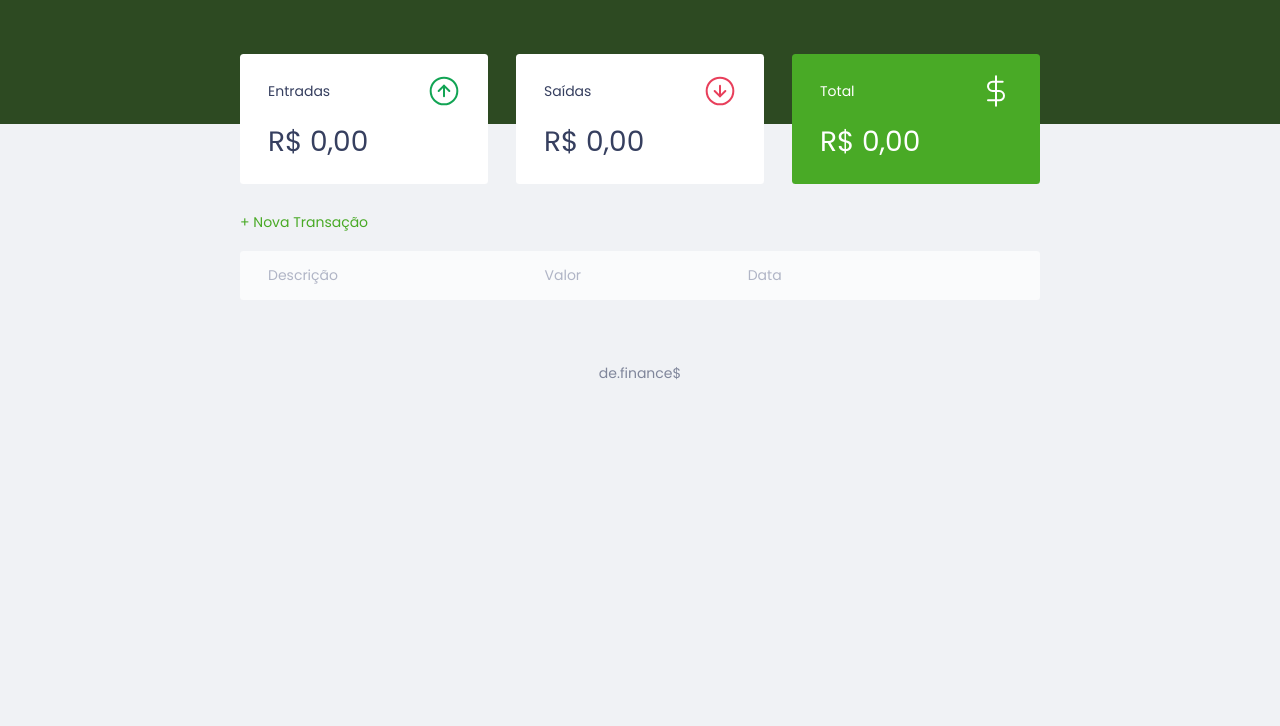
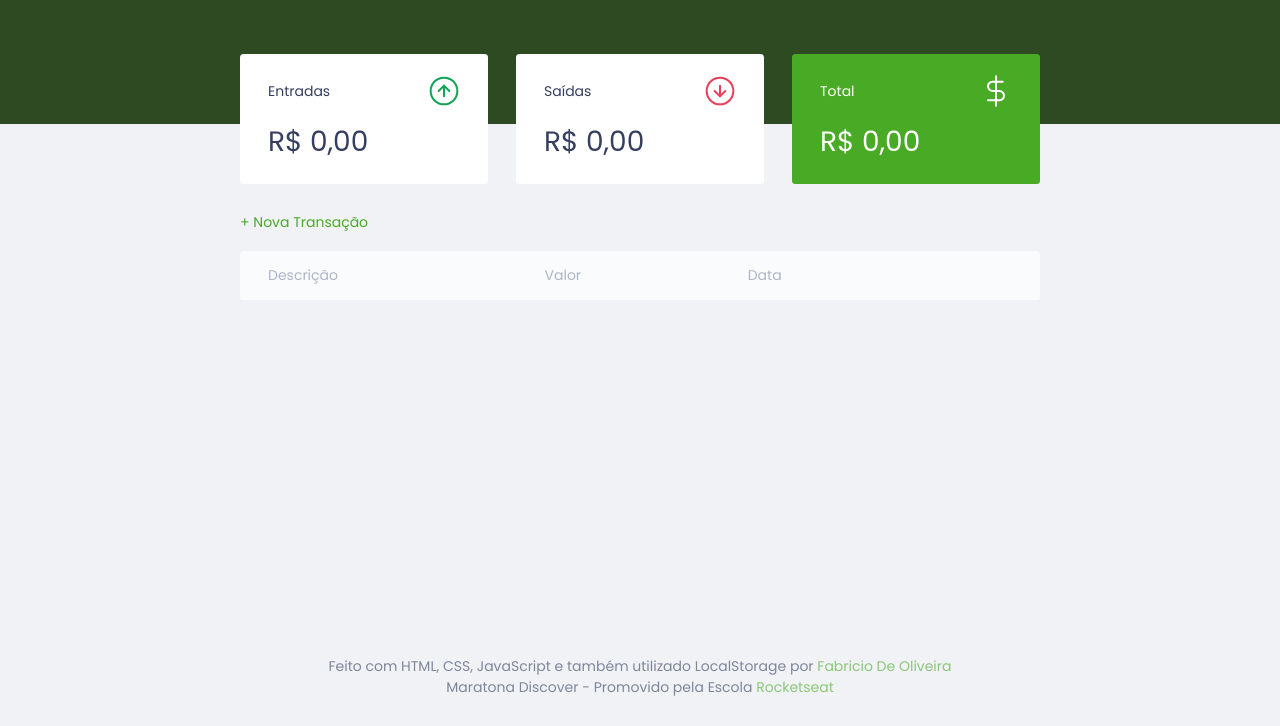
Before and after one commit to Fabricio0liveira/Maratona-Discover_Dev.Finance, a plain HTML site: page index.html in a window 1280 px wide. Shown: the part 74-800 px from the top of the page. Drawn offline with Linux system fonts and the light colour scheme.

Commit message:
Adjusting the footer

```diff
--- a/index.html
+++ b/index.html
@@ -100,7 +100,10 @@
 
     <footer>
         <!--Rodapé-->
-        <p>de.finance$</p>
+        <p>Feito com HTML, CSS, JavaScript e também utilizado LocalStorage por <a href="https://www.linkedin.com/in/fabricio-de-oliveira-707147200/">Fabricio De Oliveira</a></p>
+        <p class="copyright">
+            Maratona Discover - Promovido pela Escola <a href="https://rocketseat.com.br/">Rocketseat</a>
+        </p>
     </footer>
 
     <script src="./script.js"></script>
--- a/style.css
+++ b/style.css
@@ -296,7 +296,15 @@ footer {
     padding: 4rem 0 2rem;
     color: var(--dark-blue);
     opacity: 0.6;
+
+    position: absolute;
+    bottom: 0;
+    right: 0;
+    left: 0;
+
 }
+
+
 
 /* Responsive */
 
```
